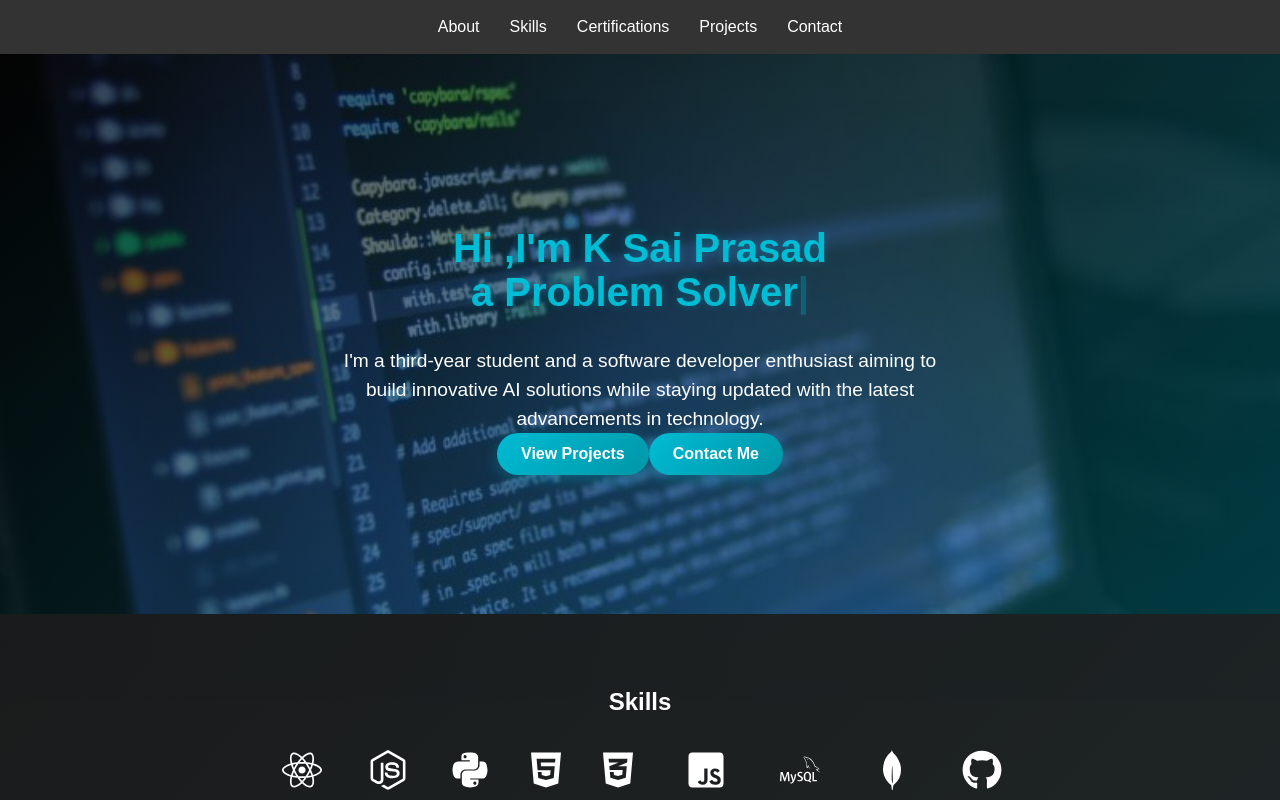
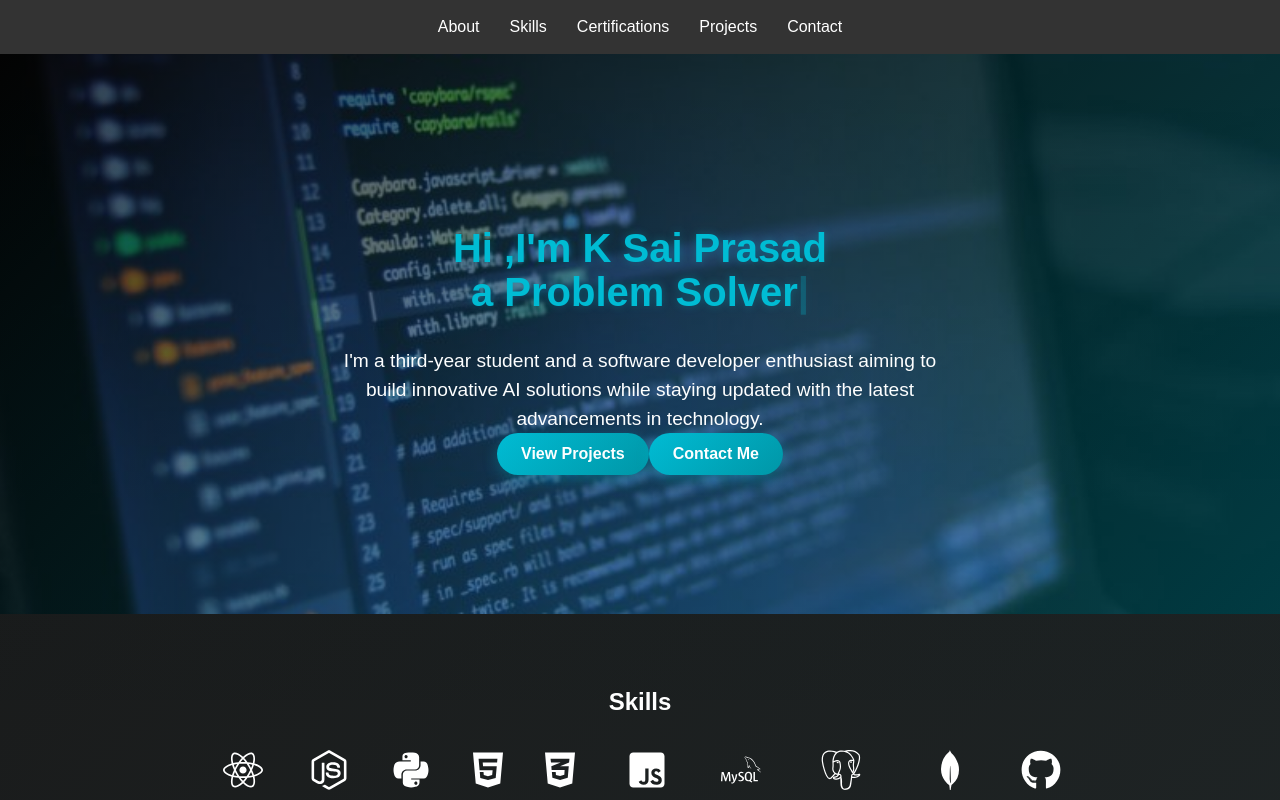
Before and after one commit to saiprasad0905/Portfolio, a React (Vite) app: page / in a window 1280 px wide. Shown: the top 800 px of the page. Built offline with nearby package versions, Linux system fonts and the light colour scheme.

Commit message:
added postgresql to my skills

```diff
--- a/src/components/Skills/Skills.jsx
+++ b/src/components/Skills/Skills.jsx
@@ -1,7 +1,7 @@
 import React from 'react';
 import './Skills.css';
 import { FaReact, FaNodeJs, FaPython, FaHtml5, FaCss3Alt, FaJsSquare, FaGithub } from 'react-icons/fa';
-import { SiMysql, SiMongodb } from 'react-icons/si';
+import { SiMysql, SiMongodb, SiPostgresql } from 'react-icons/si';
 
 const Skills = () => (
   <section id="skills" className="skills">
@@ -14,6 +14,7 @@ const Skills = () => (
       <div><FaCss3Alt /> <span>CSS</span></div>
       <div><FaJsSquare /> <span>JavaScript</span></div>
       <div><SiMysql /> <span>MySQL</span></div>
+      <div><SiPostgresql /> <span>PostgreSQL</span></div>
       <div><SiMongodb /> <span>MongoDB</span></div>
       <div><FaGithub /> <span>GitHub</span></div>
       {/* <div><FaKotlin/><span>Kotlin</span></div> */}
```
